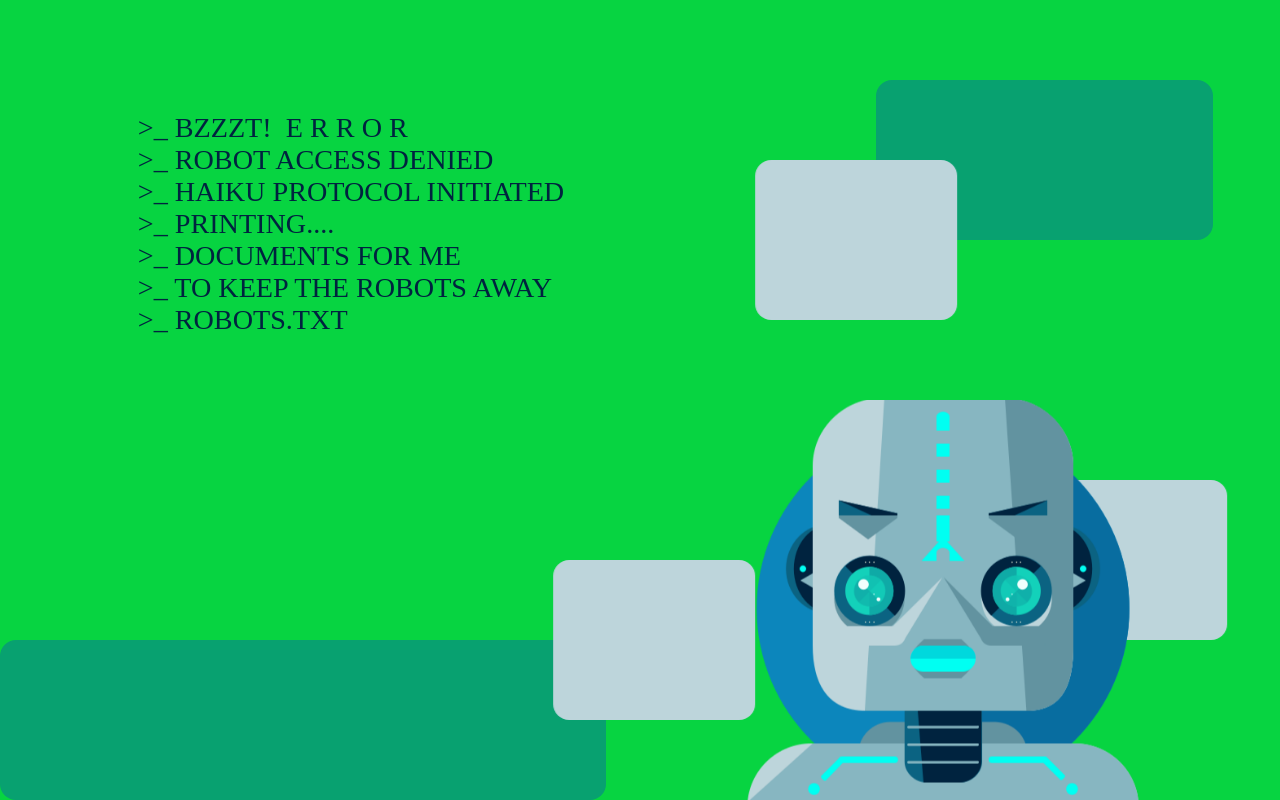
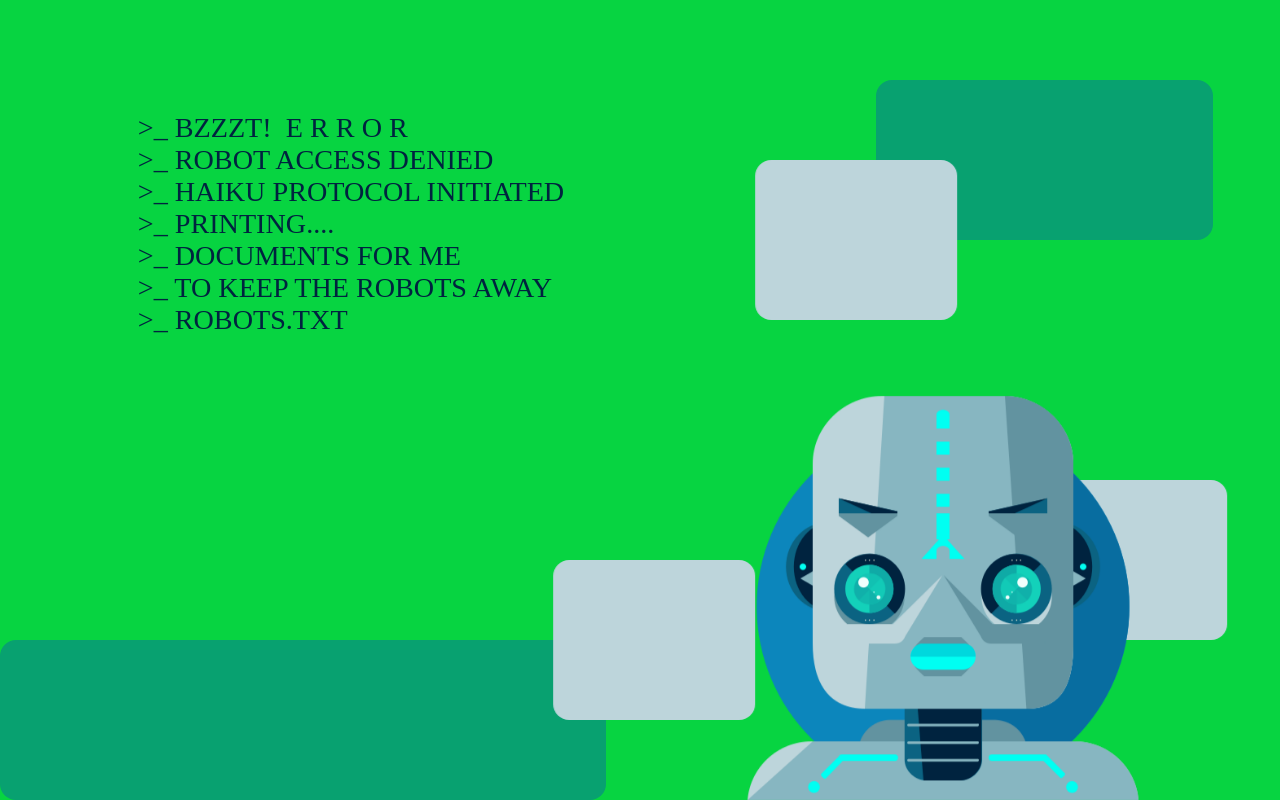
Before and after one commit to RogerT22/CTFCompClub, a Flask app: template server/templates/robots.html in a window 1280 px wide. Run offline with Flask 2, Linux system fonts and the light colour scheme; the template is opened without the code that fills it, so the values that code supplies are empty.

Commit message:
Changed CSS to better display robot

```diff
--- a/server/static/robots.css
+++ b/server/static/robots.css
@@ -1,80 +1,84 @@
-body{
-    width:100vw;
-    height:100vh;
-    margin:0;
+body {
+  width: 100vw;
+  height: 100vh;
+  margin: 0;
 }
 
-#site{
+#site {
   display: grid;
-    grid-template-rows: repeat(10,1fr);
-    grid-template-columns: repeat(19,1fr);
+  grid-template-rows: repeat(10, 1fr);
+  grid-template-columns: repeat(19, 1fr);
   background-color: #07d441;
-    width:100%;
-    height:100%;
+  width: 100%;
+  height: 100%;
 }
 
-.text{
-    grid-row: 2/span 6;
-    grid-column: 2/span 8;
+.text {
+  grid-row: 2 / span 6;
+  grid-column: 2 / span 8;
   white-space: pre-wrap;
   font-size: 2.2vw;
-    color: #00233F;
+  color: #00233f;
 }
 
-.picture{
-    grid-row: 6/span 7;
-    grid-column: 12/span 6;
-    object-fit: cover;
-    background-repeat: no-repeat;
-    width: 100%;
-    height: 100%;
-    z-index: 1;
+.picture_space {
+  grid-row: 6 / span 7;
+  grid-column: 12 / span 6;
+  display: flex;
+  align-items: flex-end;
 }
 
-.blue_aes{
-    background-color: #086DA0;
-    filter: opacity(0.5)
+.picture {
+  object-fit: scale-down;
+  background-repeat: no-repeat;
+  z-index: 1;
+  width: 100%;
 }
 
-.white_aes{
-    background-color: #BDD5DB;
-    animation: 1s infinite alternate bop
+.blue_aes {
+  background-color: #086da0;
+  filter: opacity(0.5);
 }
 
-.round_rectangle{
+.white_aes {
+  background-color: #bdd5db;
+  animation: 1s infinite alternate bop;
+}
+
+.round_rectangle {
   border-radius: 1em;
 }
 
-.ba_1{
-    grid-row: 9/span 2;
-    grid-column: 1/span 9;
+.ba_1 {
+  grid-row: 9 / span 2;
+  grid-column: 1 / span 9;
 }
 
-.ba_2{
-    grid-row: 2/span 2;
-    grid-column: 14/span 5;
+.ba_2 {
+  grid-row: 2 / span 2;
+  grid-column: 14 / span 5;
 }
 
-.wa_1{
-    grid-row: 8/span 2;
-    grid-column: 9/span 3;
+.wa_1 {
+  grid-row: 8 / span 2;
+  grid-column: 9 / span 3;
 }
 
-.wa_2{
-    grid-row: 3/span 2;
-    grid-column: 12/span 3;
+.wa_2 {
+  grid-row: 3 / span 2;
+  grid-column: 12 / span 3;
 }
 
-.wa_3{
-    grid-row: 7/span 2;
-    grid-column: 16/span 3;
+.wa_3 {
+  grid-row: 7 / span 2;
+  grid-column: 16 / span 3;
 }
 
-@keyframes bop{
-    from{
-        transform: translate(0em,0em);
+@keyframes bop {
+  from {
+    transform: translate(0em, 0em);
   }
   to {
-        transform: translate(1em,0em);
+    transform: translate(1em, 0em);
   }
 }
--- a/server/templates/robots.html
+++ b/server/templates/robots.html
@@ -20,7 +20,9 @@
         <div class='wa_1 white_aes round_rectangle'></div>
         <div class='wa_2 white_aes round_rectangle'></div>
         <div class='wa_3 white_aes round_rectangle'></div>
-        <img class='picture' src='/static/robot.png'></div>
+        <div class='picture_space'>
+            <img class='picture' src='/static/robot.png'>
+        </div>
     </div>
 </body>
 </html>
```
Lines whose indentation alone changed are shown as unchanged.
